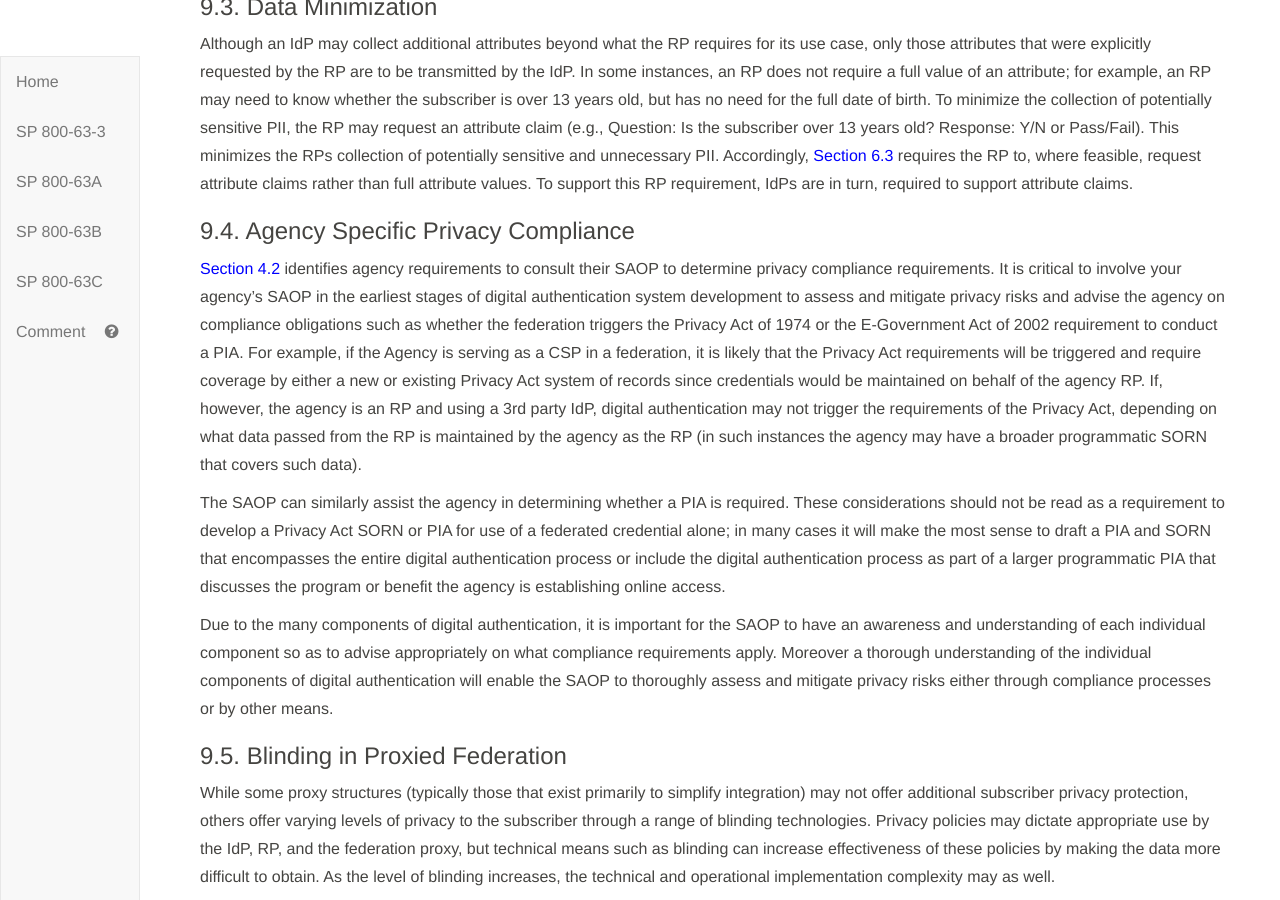
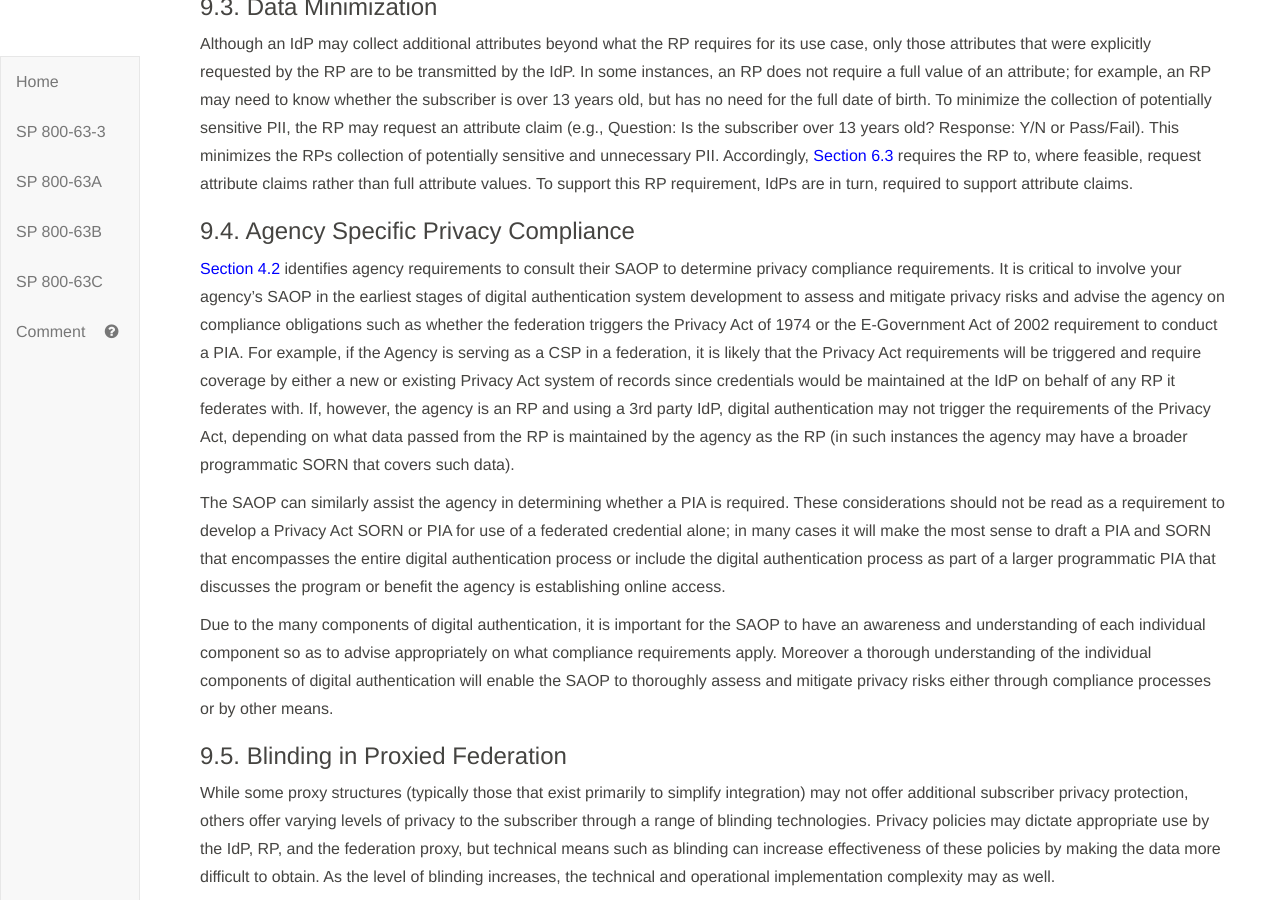
Before and after one commit to usnistgov/800-63-3, a Jekyll site: the page built from sp800-63c/sec9_privacy.md, in a window 1280 px wide and 900 px high, scrolled down 922 px. Built offline with Jekyll 4.4.1, drawn with Linux system fonts in a browser that asks for light colours; our own code applies the rules of GitHub Pages for plain Markdown files.

Commit message:
clarified that IdPs manage credentials, not RPs, closes #748

```diff
--- a/sp800-63c/sec9_privacy.md
+++ b/sp800-63c/sec9_privacy.md
@@ -27,7 +27,7 @@
 
 ### 9.4. Agency Specific Privacy Compliance
 
-[Section 4.2](#privacy-reqs) identifies agency requirements to consult their SAOP to determine privacy compliance requirements. It is critical to involve your agency's SAOP in the earliest stages of digital authentication system development to assess and mitigate privacy risks and advise the agency on compliance obligations such as whether the federation triggers the Privacy Act of 1974 or the E-Government Act of 2002 requirement to conduct a PIA.  For example, if the Agency is serving as a CSP in a federation, it is likely that the Privacy Act requirements will be triggered and require coverage by either a new or existing Privacy Act system of records since credentials would be maintained on behalf of the agency RP.  If, however, the agency is an RP and using a 3rd party IdP, digital authentication may not trigger the requirements of the Privacy Act, depending on what data passed from the RP is maintained by the agency as the RP (in such instances the agency may have a broader programmatic SORN that covers such data).
+[Section 4.2](#privacy-reqs) identifies agency requirements to consult their SAOP to determine privacy compliance requirements. It is critical to involve your agency's SAOP in the earliest stages of digital authentication system development to assess and mitigate privacy risks and advise the agency on compliance obligations such as whether the federation triggers the Privacy Act of 1974 or the E-Government Act of 2002 requirement to conduct a PIA.  For example, if the Agency is serving as a CSP in a federation, it is likely that the Privacy Act requirements will be triggered and require coverage by either a new or existing Privacy Act system of records since credentials would be maintained at the IdP on behalf of any RP it federates with.  If, however, the agency is an RP and using a 3rd party IdP, digital authentication may not trigger the requirements of the Privacy Act, depending on what data passed from the RP is maintained by the agency as the RP (in such instances the agency may have a broader programmatic SORN that covers such data).
 
 The SAOP can similarly assist the agency in determining whether a PIA is required. These considerations should not be read as a requirement to develop a Privacy Act SORN or PIA for use of a federated credential alone; in many cases it will make the most sense to draft a PIA and SORN that encompasses the entire digital authentication process or include the digital authentication process as part of a larger programmatic PIA that discusses the program or benefit the agency is establishing online access.
 
```
